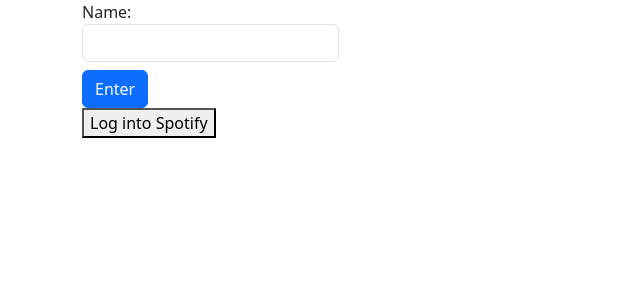
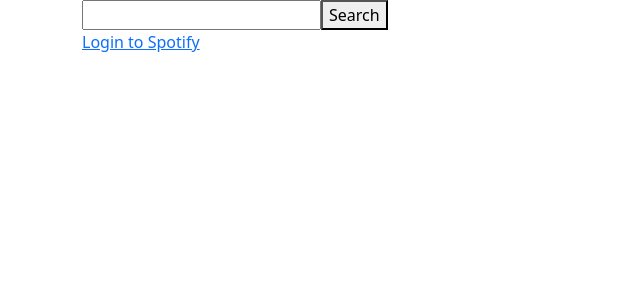
Before and after one commit to yeoffrey/Team-Earth-Demo, a React (Vite) app: page / in a window 1280 px wide. Shown: the top 300 px of the page, without its empty margins (0-640 px from the left). Built offline with nearby package versions, Linux system fonts and the light colour scheme.

Commit message:
Added the spotify API to the homepage based on the SpotifyLoginButton stuff

```diff
--- a/package.json
+++ b/package.json
@@ -9,6 +9,7 @@
     "preview": "vite preview"
   },
   "dependencies": {
+    "axios": "^1.3.4",
     "react": "^18.2.0",
     "react-dom": "^18.2.0",
     "react-router-dom": "^6.10.0"
--- a/src/components/SpotifyLoginButton.jsx
+++ b/src/components/SpotifyLoginButton.jsx
@@ -6,9 +6,9 @@
 const AUTH_ENDPOINT = "https://accounts.spotify.com/authorize"
 const RESPONSE_TYPE = "token"
 
+function SpotifyButton(props) {
 
-function SpotifyButton() {
-    const [token, setToken] = useState("")
+    const [token, setToken] = useState("");
 
     /*Method for getting access token*/
     useEffect(() => {
@@ -21,7 +21,7 @@
             window.localStorage.setItem("token", token)
         }
         console.log(token)
-        setToken(token)
+        props.setToken(token)
     }, [])
 
     /*Method for logout*/
--- a/src/pages/Homepage.jsx
+++ b/src/pages/Homepage.jsx
@@ -1,48 +1,86 @@
-import { useLocation } from "react-router-dom";
-import { useState } from "react";
-import SpotifyButton from "../components/SpotifyLoginButton";
+import { useState, useEffect } from "react";
+import axios from "axios";
+
+/* Information for needed for Spotify API */
+const CLIENT_ID = "01215731001a401abc7df88bba52c0d6";
+const REDIRECT_URI = "http://localhost:5173/";
+const AUTH_ENDPOINT = "https://accounts.spotify.com/authorize";
+const RESPONSE_TYPE = "token";
 
 export default function Homepage() {
-  const [formValue, setFormValue] = useState("");
-  const [name, setName] = useState(null);
+  const [token, setToken] = useState("");
+  const [artists, setArtists] = useState([]);
+  const [searchKey, setSearchKey] = useState("");
 
-  // handle input change event
-  const handleInputChange = (e) => {
-    setFormValue(e.target.value);
+  const searchArtists = async (e) => {
+    e.preventDefault();
+    const { data } = await axios.get("https://api.spotify.com/v1/search", {
+      headers: {
+        Authorization: `Bearer ${token}`,
+      },
+      params: {
+        q: searchKey,
+        type: "artist",
+      },
+    });
+
+    setArtists(data.artists.items);
   };
 
-  const handleSubmit = (e) => {
-    e.preventDefault();
-    console.log(formValue);
-    setName(formValue);
+  const renderArtists = () => {
+    return artists.map((artist) => (
+      <div key={artist.id}>
+        {artist.images.length ? (
+          <img width={"100%"} src={artist.images[0].url} alt="" />
+        ) : (
+          <div>No Image</div>
+        )}
+        {artist.name}
+      </div>
+    ));
+  };
+
+  /*Method for getting access token*/
+  useEffect(() => {
+    const hash = window.location.hash;
+    let token = window.localStorage.getItem("token");
+
+    if (!token && hash) {
+      token = hash
+        .substring(1)
+        .split("&")
+        .find((elem) => elem.startsWith("access_token"))
+        .split("=")[1];
+
+      window.location.hash = "";
+      window.localStorage.setItem("token", token);
+    }
+
+    setToken(token);
+  }, []);
+
+  /*Method for logout*/
+  const logout = () => {
+    setToken("");
+    window.localStorage.removeItem("token");
   };
 
   return (
     <div className="container">
-      {!name &&
-      <form onSubmit={handleSubmit}>
-        <div className="col-md-6">
-          <label className="form-label">
-            Name:
-            <input
-              className="form-control"
-              type="text"
-              value={formValue}
-              onChange={handleInputChange}
-            />
-          </label>
-        </div>
-        <div className="col-md-6">
-          <button type="submit" className="btn btn-primary">
-            Enter
-          </button>
-        </div>
+      <form onSubmit={searchArtists}>
+        <input type="text" onChange={(e) => setSearchKey(e.target.value)} />
+        <button type={"submit"}>Search</button>
       </form>
-      }
-      {name &&
-      <h1>Good morning, {name}</h1>
-      }
-      <SpotifyButton />
+      {renderArtists()}
+      {!token ? (
+        <a
+          href={`${AUTH_ENDPOINT}?client_id=${CLIENT_ID}&redirect_uri=${REDIRECT_URI}&response_type=${RESPONSE_TYPE}`}
+        >
+          Login to Spotify
+        </a>
+      ) : (
+        <button onClick={logout}>Log out of Spotify</button>
+      )}
     </div>
   );
 }
```
Also changed, not shown: src/API/SpotifyAPI.js (deleted), 1 other file (tests, documents, lock files or other folders).
